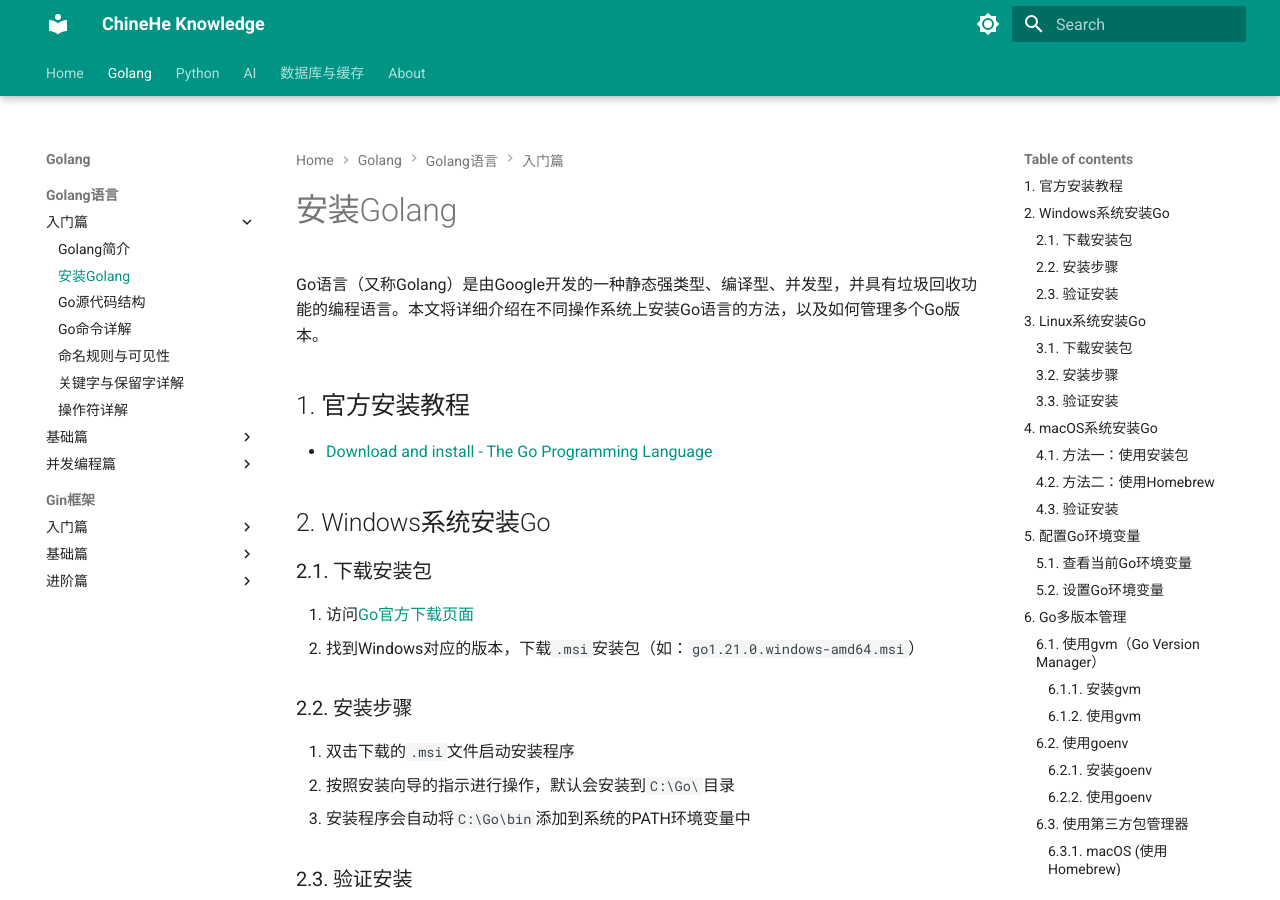
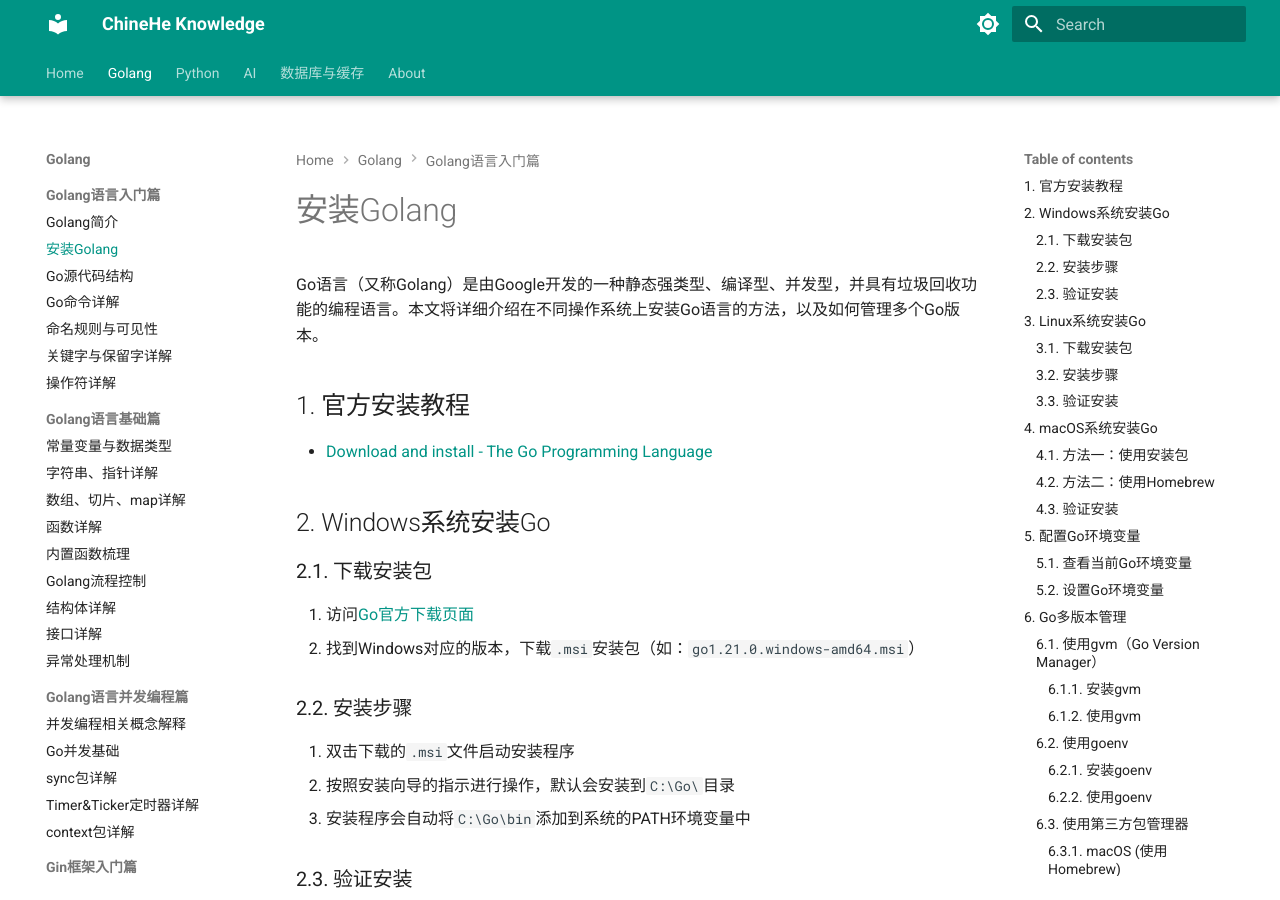
Before and after one commit to chinehe/knowledge-mkdocs, an MkDocs documentation site: the page built from docs/Golang/golang/Golang语言入门篇002_安装Golang.md, in a window 1280 px wide and 900 px high. Built offline with MkDocs 1.6.1 and Material for MkDocs 9.7.7, drawn with Linux system fonts in a browser that asks for light colours; some of the changed lines change nothing that is shown.

Commit message:
目录调整

```diff
--- a/mkdocs.yml
+++ b/mkdocs.yml
@@ -3,50 +3,48 @@
 nav:
   - Home: index.md
   - Golang:
-    - Golang语言:
-      - 入门篇:
-        - Golang简介: Golang/golang/Golang语言入门篇001_Golang简介.md
-        - 安装Golang: Golang/golang/Golang语言入门篇002_安装Golang.md
-        - Go源代码结构: Golang/golang/Golang语言入门篇003_Go源代码结构.md
-        - Go命令详解: Golang/golang/Golang语言入门篇004_Go命令详解.md
-        - 命名规则与可见性: Golang/golang/Golang语言入门篇005_命名规则与可见性.md
-        - 关键字与保留字详解: Golang/golang/Golang语言入门篇006_关键字与保留字详解.md
-        - 操作符详解: Golang/golang/Golang语言入门篇007_操作符详解.md
-      - 基础篇:
-        - 常量变量与数据类型: Golang/golang/Golang语言基础篇001_常量变量与数据类型.md
-        - 字符串、指针详解: Golang/golang/Golang语言基础篇002_字符串、指针详解.md
-        - 数组、切片、map详解: Golang/golang/Golang语言基础篇003_数组、切片、map详解.md
-        - 函数详解: Golang/golang/Golang语言基础篇004_函数详解.md
-        - 内置函数梳理: Golang/golang/Golang语言基础篇005_内置函数梳理.md
-        - Golang流程控制: Golang/golang/Golang语言基础篇006_Golang流程控制.md
-        - 结构体详解: Golang/golang/Golang语言基础篇007_结构体详解.md
-        - 接口详解: Golang/golang/Golang语言基础篇008_接口详解.md
-        - 异常处理机制: Golang/golang/Golang语言基础篇009_异常处理机制.md
-      - 并发编程篇:
-        - 并发编程相关概念解释: Golang/golang/Golang并发编程篇001_并发编程相关概念解释.md
-        - Go并发基础: Golang/golang/Golang并发编程篇002_Go并发基础.md
-        - sync包详解: Golang/golang/Golang并发编程篇003_sync包详解.md
-        - Timer&Ticker定时器详解: Golang/golang/Golang并发编程篇004_Timer&Ticker定时器详解.md
-        - context包详解: Golang/golang/Golang并发编程篇005_context包详解.md
-    - Gin框架:
-      - 入门篇:
-        - Gin框架简介: Golang/gin framework/Gin框架入门篇001_Gin框架简介.md
-        - 第一个Gin服务: Golang/gin framework/Gin框架入门篇002_第一个Gin服务.md
-      - 基础篇:
-        - 路由与路由组详解: Golang/gin framework/Gin框架基础篇001_路由与路由组详解.md
-        - 请求参数获取&模型绑定与校验: Golang/gin framework/Gin框架基础篇002_请求参数获取&模型绑定与校验.md
-        - 响应设置详解: Golang/gin framework/Gin框架基础篇003_响应设置详解（状态码、头信息、多格式应答体）.md
-        - 中间件的使用与机制详解: Golang/gin framework/Gin框架基础篇004_中间件的使用与机制详解.md
-        - 静态文件服务: Golang/gin framework/Gin框架基础篇005_静态文件服务.md
-        - HTML模板加载与渲染: Golang/gin framework/Gin框架基础篇006_HTML模板加载与渲染.md
-        - 文件上传与下载: Golang/gin framework/Gin框架基础篇007_文件上传与下载.md
-        - 错误处理机制详解: Golang/gin framework/Gin框架基础篇008_错误处理机制详解.md
-        - 日志中间件详解: Golang/gin framework/Gin框架基础篇009_日志中间件详解.md
-      - 进阶篇:
-        - 更优雅地使用gin服务: Golang/gin framework/Gin框架进阶篇001_更优雅地使用gin服务.md
-        - 数据库集成: Golang/gin framework/Gin框架进阶篇004_数据库集成.md
+    - Golang语言入门篇:
+      - Golang简介: Golang/golang/Golang语言入门篇001_Golang简介.md
+      - 安装Golang: Golang/golang/Golang语言入门篇002_安装Golang.md
+      - Go源代码结构: Golang/golang/Golang语言入门篇003_Go源代码结构.md
+      - Go命令详解: Golang/golang/Golang语言入门篇004_Go命令详解.md
+      - 命名规则与可见性: Golang/golang/Golang语言入门篇005_命名规则与可见性.md
+      - 关键字与保留字详解: Golang/golang/Golang语言入门篇006_关键字与保留字详解.md
+      - 操作符详解: Golang/golang/Golang语言入门篇007_操作符详解.md
+    - Golang语言基础篇:
+      - 常量变量与数据类型: Golang/golang/Golang语言基础篇001_常量变量与数据类型.md
+      - 字符串、指针详解: Golang/golang/Golang语言基础篇002_字符串、指针详解.md
+      - 数组、切片、map详解: Golang/golang/Golang语言基础篇003_数组、切片、map详解.md
+      - 函数详解: Golang/golang/Golang语言基础篇004_函数详解.md
+      - 内置函数梳理: Golang/golang/Golang语言基础篇005_内置函数梳理.md
+      - Golang流程控制: Golang/golang/Golang语言基础篇006_Golang流程控制.md
+      - 结构体详解: Golang/golang/Golang语言基础篇007_结构体详解.md
+      - 接口详解: Golang/golang/Golang语言基础篇008_接口详解.md
+      - 异常处理机制: Golang/golang/Golang语言基础篇009_异常处理机制.md
+    - Golang语言并发编程篇:
+      - 并发编程相关概念解释: Golang/golang/Golang并发编程篇001_并发编程相关概念解释.md
+      - Go并发基础: Golang/golang/Golang并发编程篇002_Go并发基础.md
+      - sync包详解: Golang/golang/Golang并发编程篇003_sync包详解.md
+      - Timer&Ticker定时器详解: Golang/golang/Golang并发编程篇004_Timer&Ticker定时器详解.md
+      - context包详解: Golang/golang/Golang并发编程篇005_context包详解.md
+    - Gin框架入门篇:
+      - Gin框架简介: Golang/gin framework/Gin框架入门篇001_Gin框架简介.md
+      - 第一个Gin服务: Golang/gin framework/Gin框架入门篇002_第一个Gin服务.md
+    - Gin框架基础篇:
+      - 路由与路由组详解: Golang/gin framework/Gin框架基础篇001_路由与路由组详解.md
+      - 请求参数获取&模型绑定与校验: Golang/gin framework/Gin框架基础篇002_请求参数获取&模型绑定与校验.md
+      - 响应设置详解: Golang/gin framework/Gin框架基础篇003_响应设置详解（状态码、头信息、多格式应答体）.md
+      - 中间件的使用与机制详解: Golang/gin framework/Gin框架基础篇004_中间件的使用与机制详解.md
+      - 静态文件服务: Golang/gin framework/Gin框架基础篇005_静态文件服务.md
+      - HTML模板加载与渲染: Golang/gin framework/Gin框架基础篇006_HTML模板加载与渲染.md
+      - 文件上传与下载: Golang/gin framework/Gin框架基础篇007_文件上传与下载.md
+      - 错误处理机制详解: Golang/gin framework/Gin框架基础篇008_错误处理机制详解.md
+      - 日志中间件详解: Golang/gin framework/Gin框架基础篇009_日志中间件详解.md
+    - Gin框架进阶篇:
+      - 更优雅地使用gin服务: Golang/gin framework/Gin框架进阶篇001_更优雅地使用gin服务.md
+      - 数据库集成: Golang/gin framework/Gin框架进阶篇004_数据库集成.md
   - Python:
-    - 基础篇:
+    - Python语言基础篇:
       - 深入了解Python语言概念、历史、特性: Python/python/基础篇001_深入了解Python语言概念、历史、特性.md
       - Python安装教程: Python/python/基础篇002_Python安装教程.md
       - Python基础语法: Python/python/基础篇003_Python基础语法.md
@@ -66,28 +64,28 @@
       - 初识MCP: ai/MCP/MCP001_初始MCP（Model Context Protocol）.md
       - 概述MCP架构、核心概念与工作流程: ai/MCP/MCP002_概述MCP架构、核心概念与工作流程.md
   - 数据库与缓存:
-    - Redis:
-      - 入门篇:
-        - Redis简介与特性: 数据库与缓存/redis/Redis入门篇001_Redis简介与特性.md
-        - Redis安装、配置、客户端连接: 数据库与缓存/redis/Redis入门篇002_Redis安装、配置、客户端连接.md
-      - 基础篇:
-        - 键(Keys)的通用操作与过期策略: 数据库与缓存/redis/Redis基础篇001_键(Keys)的通用操作与过期策略.md
-        - Redis事务详解与ACID特性分析: 数据库与缓存/redis/Redis基础篇002_Redis事务详解与ACID特性分析.md
-        - 发布订阅(Pub&Sub)模式详解: 数据库与缓存/redis/Redis基础篇003_发布订阅(Pub&Sub)模式详解.md
-        - Redis Pipeline流水线详解: 数据库与缓存/redis/Redis基础篇004_Redis Pipeline流水线详解.md
-        - 使用Lua脚本与函数拓展Redis详解: 数据库与缓存/redis/Redis基础篇005_使用Lua脚本与函数拓展Redis详解.md
-      - 数据类型篇:
-        - 数据类型梳理与选择指南: 数据库与缓存/redis/Redis数据类型篇001_数据类型梳理与选择指南.md
-        - 详解Strings核心命令与存储结构: 数据库与缓存/redis/Redis数据类型篇002_详解Strings核心命令与存储结构.md
-        - 详解Lists列表类型及其命令: 数据库与缓存/redis/Redis数据类型篇003_详解Lists列表类型及其命令.md
-        - 详解Hashes哈希类型及其命令: 数据库与缓存/redis/Redis数据类型篇004_详解Hashes哈希类型及其命令.md
-        - 详解Sets集合类型及其命令: 数据库与缓存/redis/Redis数据类型篇005_详解Sets集合类型及其命令.md
-        - 详解SortedSets有序集合类型及其命令: 数据库与缓存/redis/Redis数据类型篇006_详解SortedSets有序集合类型及其命令.md
-        - 详解Stream流类型及其命令: 数据库与缓存/redis/Redis数据类型篇007_详解Stream流类型及其命令.md
-        - JSON类型详解（草稿）: 数据库与缓存/redis/Redis数据类型篇008_JSON类型详解（草稿）.md
+    - Redis入门篇:
+      - Redis简介与特性: 数据库与缓存/redis/Redis入门篇001_Redis简介与特性.md
+      - Redis安装、配置、客户端连接: 数据库与缓存/redis/Redis入门篇002_Redis安装、配置、客户端连接.md
+    - Redis基础篇:
+      - 键(Keys)的通用操作与过期策略: 数据库与缓存/redis/Redis基础篇001_键(Keys)的通用操作与过期策略.md
+      - Redis事务详解与ACID特性分析: 数据库与缓存/redis/Redis基础篇002_Redis事务详解与ACID特性分析.md
+      - 发布订阅(Pub&Sub)模式详解: 数据库与缓存/redis/Redis基础篇003_发布订阅(Pub&Sub)模式详解.md
+      - Redis Pipeline流水线详解: 数据库与缓存/redis/Redis基础篇004_Redis Pipeline流水线详解.md
+      - 使用Lua脚本与函数拓展Redis详解: 数据库与缓存/redis/Redis基础篇005_使用Lua脚本与函数拓展Redis详解.md
+    - Redis数据类型篇:
+      - 数据类型梳理与选择指南: 数据库与缓存/redis/Redis数据类型篇001_数据类型梳理与选择指南.md
+      - 详解Strings核心命令与存储结构: 数据库与缓存/redis/Redis数据类型篇002_详解Strings核心命令与存储结构.md
+      - 详解Lists列表类型及其命令: 数据库与缓存/redis/Redis数据类型篇003_详解Lists列表类型及其命令.md
+      - 详解Hashes哈希类型及其命令: 数据库与缓存/redis/Redis数据类型篇004_详解Hashes哈希类型及其命令.md
+      - 详解Sets集合类型及其命令: 数据库与缓存/redis/Redis数据类型篇005_详解Sets集合类型及其命令.md
+      - 详解SortedSets有序集合类型及其命令: 数据库与缓存/redis/Redis数据类型篇006_详解SortedSets有序集合类型及其命令.md
+      - 详解Stream流类型及其命令: 数据库与缓存/redis/Redis数据类型篇007_详解Stream流类型及其命令.md
+      - JSON类型详解（草稿）: 数据库与缓存/redis/Redis数据类型篇008_JSON类型详解（草稿）.md
   - About: about.md
+
 theme:
-  name: material
+  name: material # 主题
   features:
     - navigation.tabs # 导航tab页
     - navigation.tabs.sticky # 粘性导航
```
